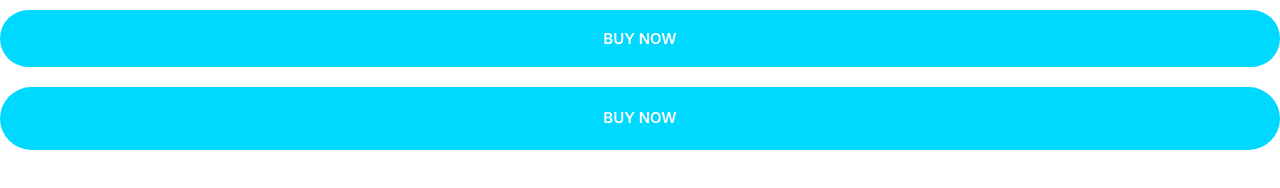
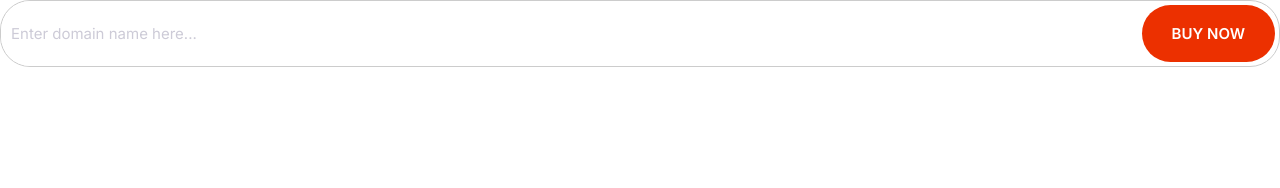
Before and after one commit to emmaswamn/1st-website, a plain HTML site: page index.html in a window 1280 px wide. Drawn offline with Linux system fonts and the light colour scheme.

Commit message:
Define input group.

```diff
--- a/CSS/styles.css
+++ b/CSS/styles.css
@@ -4,6 +4,8 @@
     --color-accent:#ff3400;
     --color-headings:#1b0760;
     --color-body:#918ca4;
+    --color-border:#ccc;
+    --border-radius:30px;
 }
 
 *,*::after,*::before{
@@ -179,8 +181,8 @@ a{
 /* Input */
 .input{
     padding: 1.5rem 3.5rem;
-    border: 1px solid #ccc;
-    border-radius: 30px;
+    border: 1px solid var(--color-border);
+    border-radius: var(--border-radius);
     outline: 0;
     color: var(--color-primary);
     font-size: 2rem;
@@ -188,6 +190,22 @@ a{
 
 ::placeholder{
     color: #cdcbd7;
+}
+
+.input-group{
+    border: 1px solid var(--color-border);
+    border-radius: var(--border-radius);
+    display: flex;
+}
+
+.input-group .input{
+    border: 0;
+    flex-grow: 1;
+    padding: 1.5rem 1rem;
+}
+
+.input-group .btn{
+    margin: 4px;
 }
 
 @media screen and (min-width:1024px) {
--- a/index.html
+++ b/index.html
@@ -15,7 +15,13 @@
     <link rel="stylesheet" href="CSS/normalize (1).css" />
   </head>
   <body>
-    <button class="btn btn--secondary btn--block">Buy Now</button>
-    <a href="" class="btn btn--secondary btn--block">Buy Now</a>
+    <div class="input-group">
+      <input
+        type="text"
+        class="input"
+        placeholder="Enter domain name here..."
+      />
+      <button class="btn btn--accent">Buy Now</button>
+    </div>
   </body>
 </html>
```
